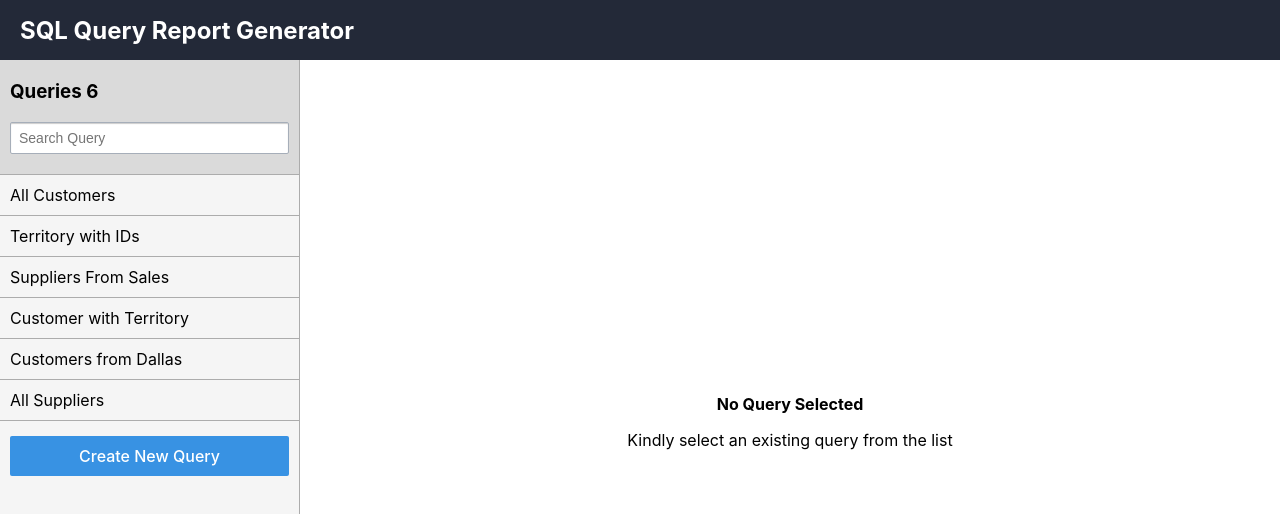
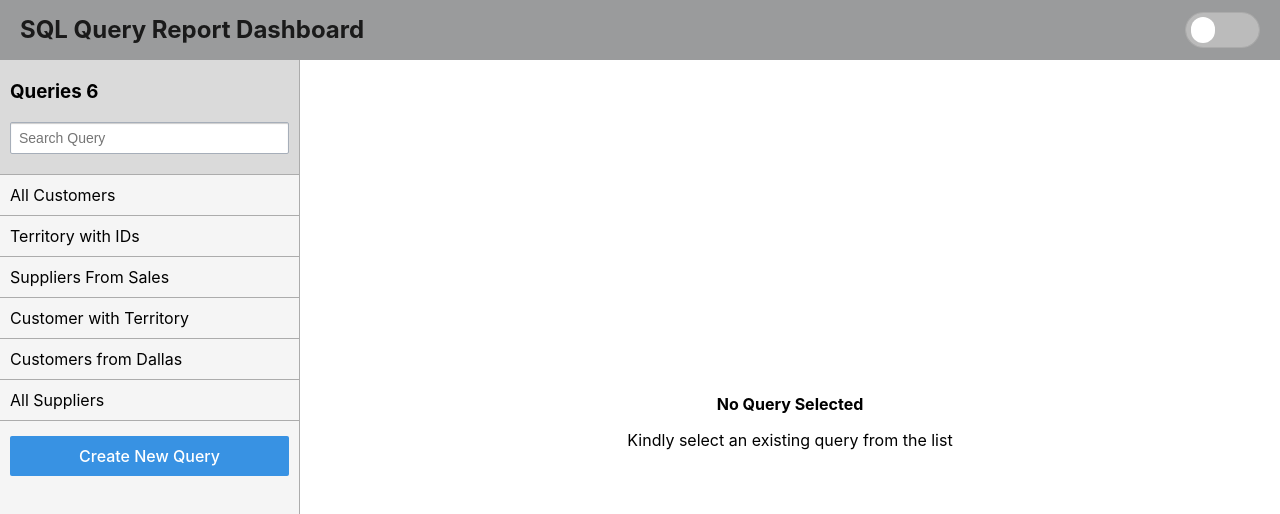
Before and after one commit to AshBardhan/my-react-sql-editor, a React (Create React App) app: page / in a window 1280 px wide. Shown: the top 514 px of the page. Built offline with nearby package versions, Linux system fonts and the light colour scheme.

Commit message:
Add 'toggle-switch' component to manage default and dark themes

```diff
--- a/src/App.jsx
+++ b/src/App.jsx
@@ -1,12 +1,18 @@
-import React from 'react';
+import React, { useState } from 'react';
 import Dashboard from './components/Dashboard';
 import Header from './components/Header';
 import './App.scss';
+import ToggleSwitch from './components/ToggleSwitch';
 
 function App() {
+  const [isThemeDark, setIsThemeDark] = useState(false)
+
   return (
-    <div className="app">
-      <Header/>
+    <div className={`app ${isThemeDark ? 'app--dark': ''}`}>
+      <Header>
+        <h2>SQL Query Report Dashboard</h2>
+        <ToggleSwitch onChange={() => setIsThemeDark(!isThemeDark)}/>
+      </Header>
       <Dashboard/>
     </div>
   );
--- a/src/App.scss
+++ b/src/App.scss
@@ -54,3 +54,14 @@ label {
   margin-bottom: 10px;
   display: inline-block;
 }
+
+.app--dark {
+	background-color: #232938;
+	color: #fff;
+
+	.input-text, .text-area {
+		background-color: #232938;
+		border-color: #fff;
+		color: #fff
+	}
+}
--- a/src/components/Header.jsx
+++ b/src/components/Header.jsx
@@ -1,9 +1,7 @@
 import './Header.scss';
 
-export default function Header() {
+export default function Header({children}) {
     return (
-        <header>
-           <h2>SQL Query Report Generator</h2>
-        </header>
+        <header>{children}</header>
     )
 }
--- a/src/components/Header.scss
+++ b/src/components/Header.scss
@@ -2,12 +2,22 @@ header {
 	flex-shrink: 0;
 	display: flex;
 	align-items: center;
+	justify-content: space-between;
 	height: 60px;
-	background-color: #232938;
+	background-color: #9a9b9c;
+	border-bottom: 1px solid #9a9b9c;
 	padding: 0 20px;
+	color: #1a1a1a;
 
 	h2 {
 		margin: 0;
+	}
+}
+
+.app--dark {
+	header {
+		background-color: #212530;
+		border-color: #fff;
 		color: #fff;
 	}
 }
--- a/src/components/QueryContent.scss
+++ b/src/components/QueryContent.scss
@@ -76,3 +76,21 @@ tbody {
 		background-color: #ededed;
 	}
 }
+
+.app--dark {
+	.query-box, .loading-query-result, .no-query-result  {
+		background-color: #0f1114;
+	}
+
+	table {
+		background-color: #0f1114;
+	}
+
+	th {
+		background-color: #1a191d;
+	}
+
+	tr:nth-child(even) {
+		background-color: #242329;
+	}
+}
--- a/src/components/QueryList.scss
+++ b/src/components/QueryList.scss
@@ -44,3 +44,27 @@
 	border-top: 1px solid #acacac;
 	padding: 15px 10px;
 }
+
+.app--dark {
+	.sidebar {
+		background-color: #181c25;
+		color: #fff;
+	}
+
+	.query-search {
+		background-color: #0f1114;
+	}
+
+	.query-list {
+		li {
+
+		&:hover {
+			background-color: #0a0c11;
+		}
+
+		&.selected {
+			background-color: #06080c;
+		}
+		}
+	}
+}
--- /dev/null
+++ b/src/components/ToggleSwitch.jsx
@@ -0,0 +1,21 @@
+import React from 'react';
+import './ToggleSwitch.scss';
+
+export default function ToggleSwitch({checked, onChange}) {
+	return (
+		<div className="toggle-switch">
+		  <input
+			type="checkbox"
+			className="toggle-switch-checkbox"
+			name="toggle-switch"
+			id="toggle-switch"
+			checked={checked}
+			onChange={(e) => onChange(e)}
+		  />
+		  <label className="toggle-switch-label" htmlFor="toggle-switch">
+			<span className="toggle-switch-inner"></span>
+			<span className="toggle-switch-switch"></span>
+		  </label>
+		</div>
+	  );
+}
--- /dev/null
+++ b/src/components/ToggleSwitch.scss
@@ -0,0 +1,70 @@
+.toggle-switch {
+	position: relative;
+	width: 75px;
+  }
+
+  .toggle-switch-checkbox {
+	opacity: 0;
+	visibility: hidden;
+	position: absolute;
+  }
+
+  .toggle-switch-label {
+	display: block;
+	overflow: hidden;
+	cursor: pointer;
+	border: 1px solid #ababab;
+	border-radius: 20px;
+	margin: 0;
+  }
+
+  .toggle-switch-inner {
+	display: block;
+	width: 200%;
+	margin-left: -100%;
+	transition: margin 0.3s ease-in 0s;
+
+	&::before,
+	&::after {
+	  content: '';
+	  display: block;
+	  float: left;
+	  width: 50%;
+	  height: 34px;
+	  padding: 0;
+	  box-sizing: border-box;
+	}
+
+	&::before {
+	  background-color: #1a1a1a;
+	  color: #fff;
+	}
+
+	&::after {
+		background-color: #bbb;
+		color: #fff;
+	}
+  }
+
+.toggle-switch-switch {
+	display: block;
+	width: 24px;
+	margin: 5px;
+	background: #fff;
+	position: absolute;
+	top: 0;
+	bottom: 0;
+	right: 40px;
+	border: 0 solid #bbb;
+	border-radius: 20px;
+	transition: all 0.3s ease-in 0s;
+}
+
+  .toggle-switch-checkbox:checked + .toggle-switch-label {
+	.toggle-switch-inner {
+	  margin-left: 0;
+	}
+	.toggle-switch-switch {
+	  right: 0px;
+	}
+  }
```
